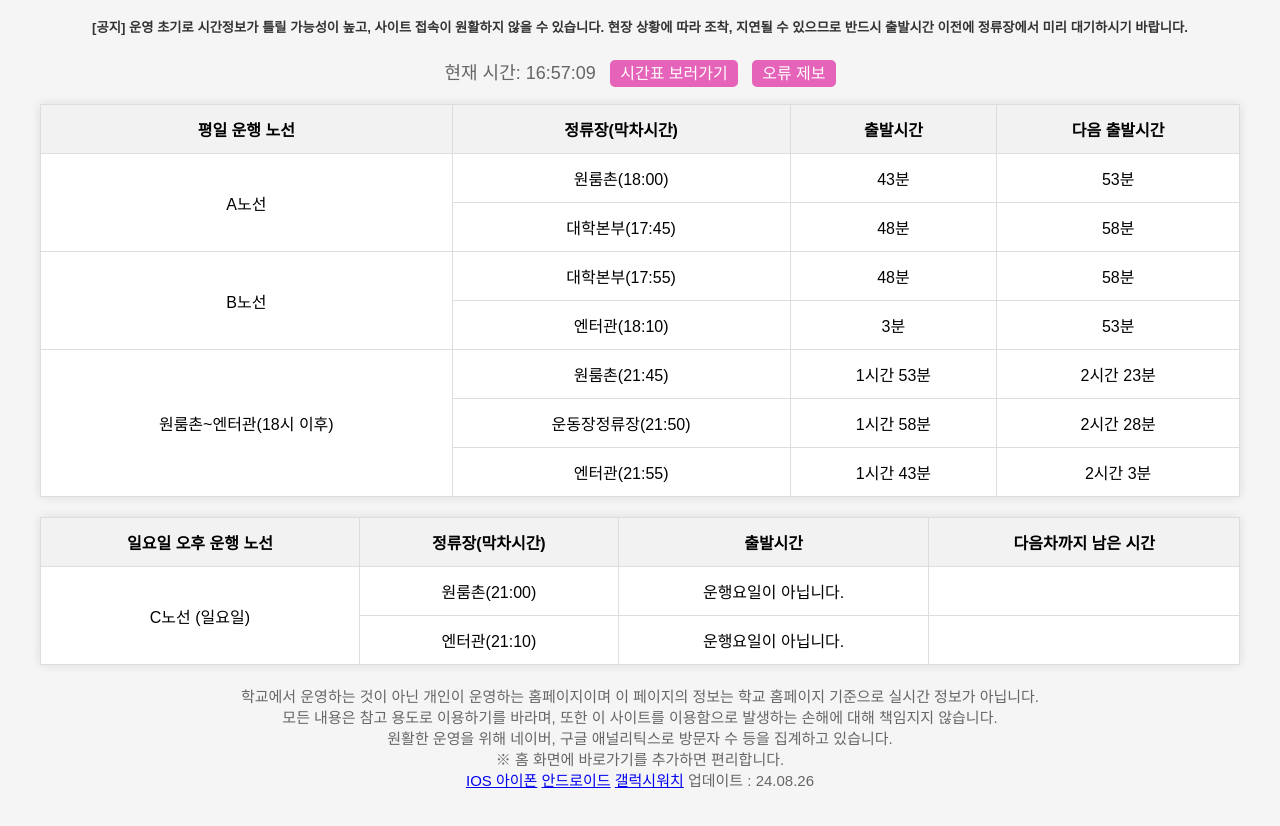
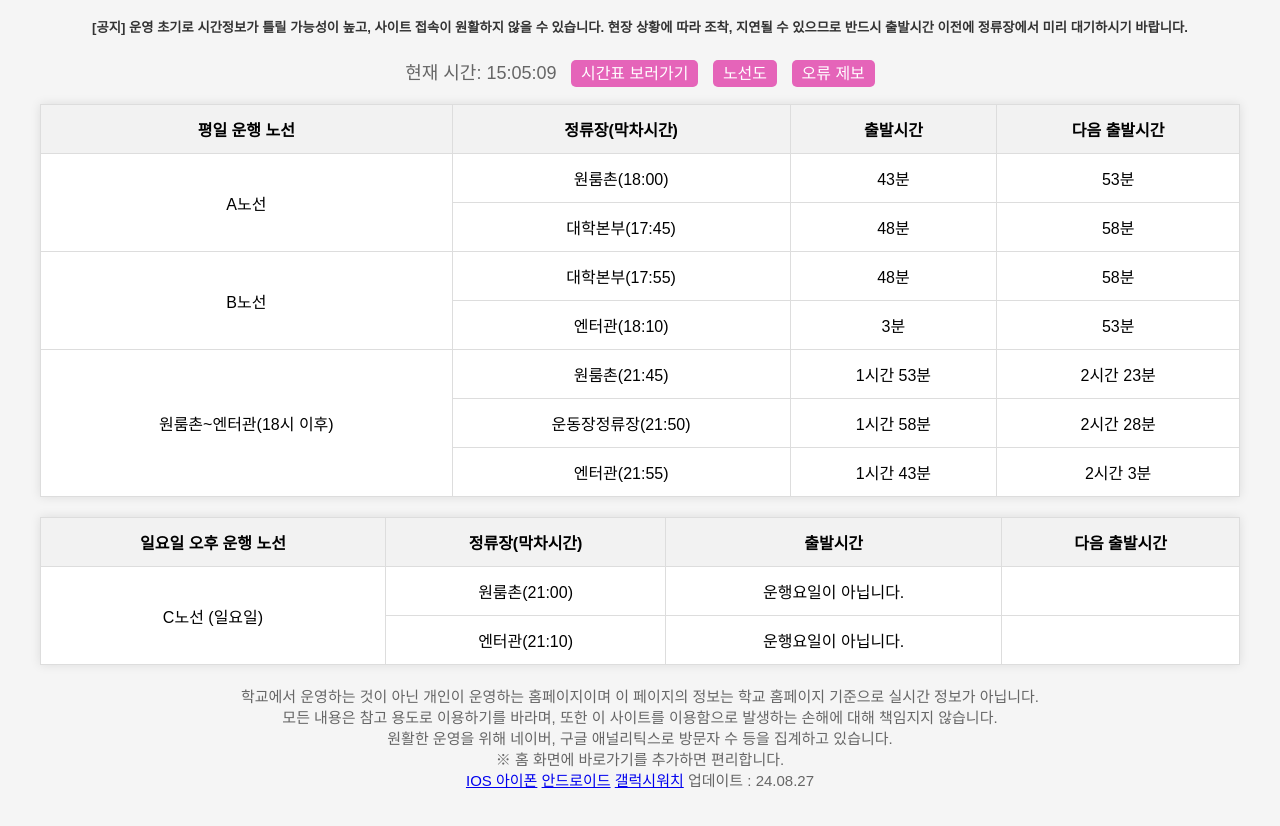
Before and after one commit to mytwice/DIMABUS, a plain HTML site: page index.html in a window 1280 px wide. Shown: the part 88-914 px from the top of the page. Drawn offline with Linux system fonts and the light colour scheme.

Commit message:
Update index.html
노선도 추가
명칭 통합

```diff
--- a/index.html
+++ b/index.html
@@ -7,7 +7,7 @@
   window.dataLayer = window.dataLayer || [];
   function gtag(){dataLayer.push(arguments);}
   gtag('js', new Date());
-  gtag('config', 'G-Z36W3EPHYF');
+  gtag('config', 'G-3EPHYF');
 </script>
 
   <meta charset="UTF-8">
@@ -152,6 +152,7 @@
   <div>
     <span id="currentTime"></span>
     <a href="https://www.dima.ac.kr/?p=97" id="timetableButton" target="_blank">시간표 보러가기</a>
+    <a href="https://mytwice.github.io/DIMABUS/routemap" id="timetableButton" target="_blank">노선도</a>
     <a href="https://open.kakao.com/o/sQ5O8Zfg" id="timetableButton" target="_blank">오류 제보</a>
   </div>
   <table>
@@ -208,7 +209,7 @@
     <th>일요일 오후 운행 노선</th>
     <th>정류장(막차시간)</th>
     <th>출발시간</th>
-    <th>다음차까지 남은 시간</th>
+    <th>다음 출발시간</th>
   </tr>
   <tr class="inactive black">
     <td rowspan="2">C노선 (일요일)</td>
@@ -237,7 +238,7 @@
   <a href="https://blog.naver.com/hwser2005/221762536378">IOS 아이폰</a>
   <a href="https://healthydoctor.tistory.com/306">안드로이드</a>
   <a href="https://blog.naver.com/sanae_art/223144378452">갤럭시워치</a>
-    업데이트 : 24.08.26
+    업데이트 : 24.08.27
   </div>
 <script>
   function formatTime(hours, minutes, seconds) {
@@ -246,8 +247,8 @@
   function updateTime() {
     const currentTimeElement = document.getElementById('currentTime');
     const currentTime = new Date();
-    const hours = currentTime.getHours();
-    const minutes = currentTime.getMinutes();
+    const hours = 15
+    const minutes = 5
     const seconds = currentTime.getSeconds();
     // 초가 0이 아닐 때에만 초를 표시
     const formattedTime = formatTime(hours, minutes, seconds);
@@ -366,7 +367,7 @@
     const currentHour = currentTime.getHours();
     const currentMinute = currentTime.getMinutes();
     // 현재 요일에 따라 노선 활성화 여부 결정
-    const currentDay = new Date().getDay(); // 0: 일요일, 1: 월요일, ..., 6: 토요일
+    const currentDay = 2 // 0: 일요일, 1: 월요일, ..., 6: 토요일
     if (currentDay === 0) {
         document.querySelectorAll('.container tr.inactive.black').forEach(el => el.classList.remove('inactive', 'black'));
         const [remainingTimeC1, nextRemainingTimeC1] = calculateNextTwoRemainingTimes(busTimesC1);
@@ -422,7 +423,7 @@
 <script type="text/javascript" src="//wcs.naver.net/wcslog.js"></script>
 <script type="text/javascript">
 if(!wcs_add) var wcs_add = {};
-wcs_add["wa"] = "31701426a03848";
+wcs_add["wa"] = "317848";
 if(window.wcs) {
   wcs_do();
 }
```
